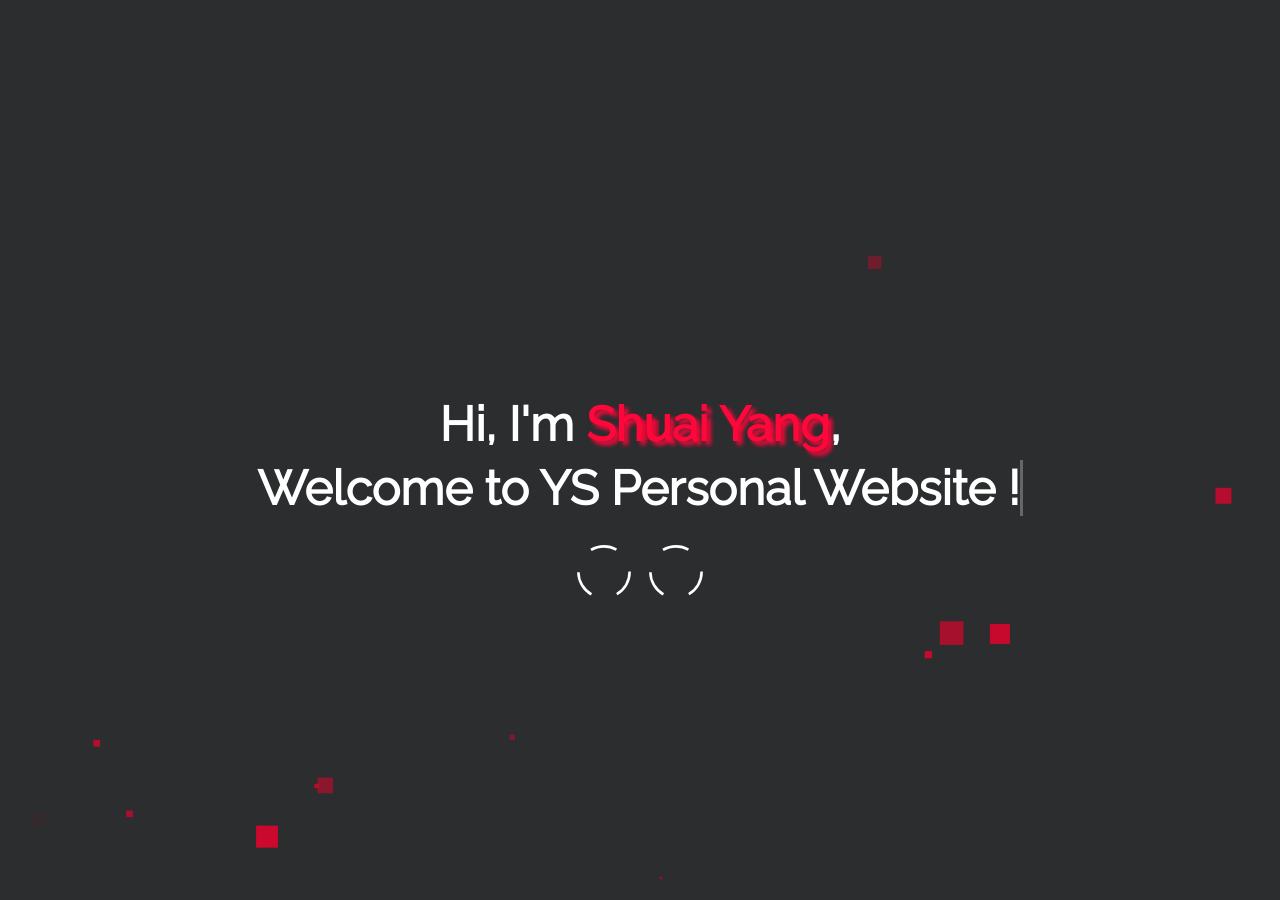
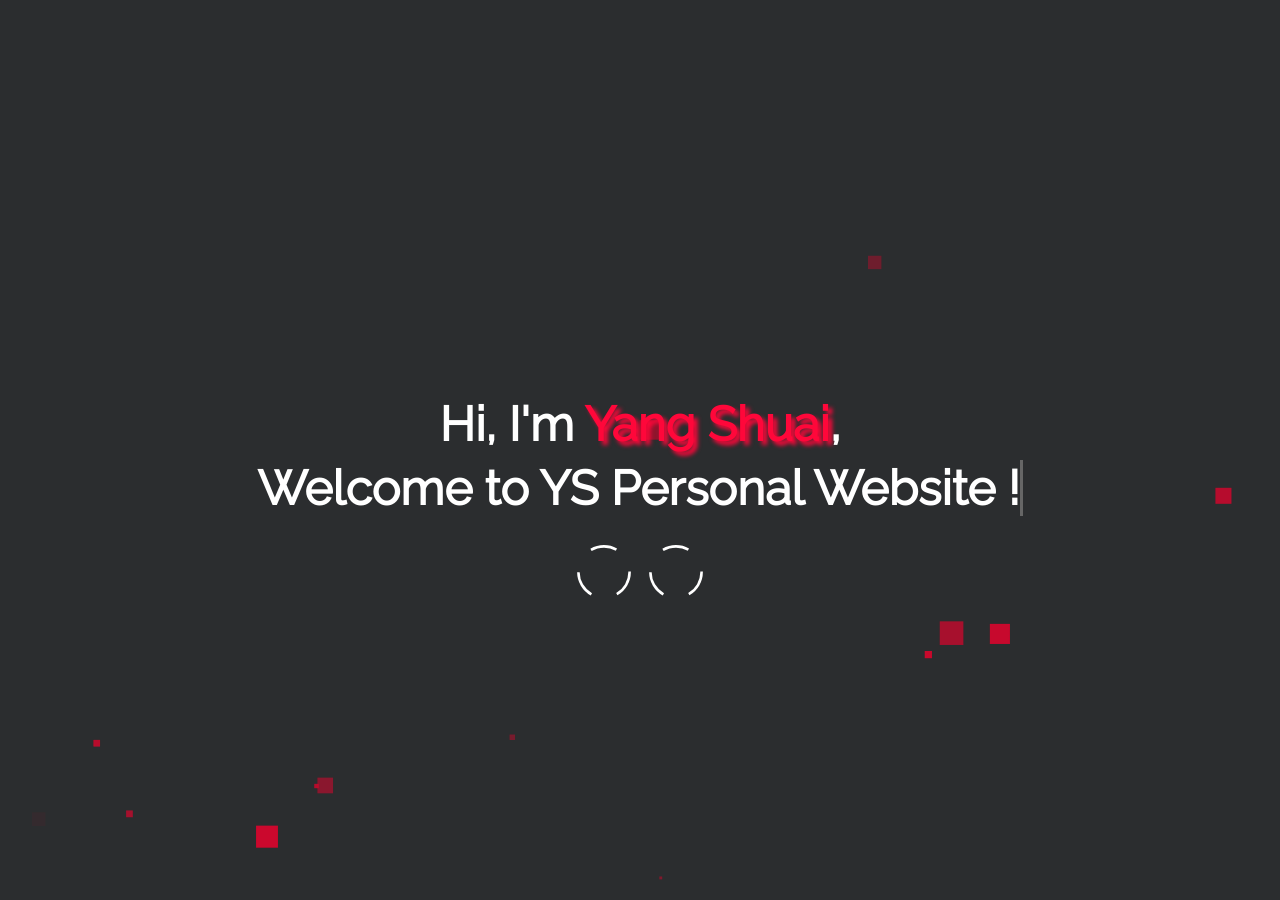
Before and after one commit to YS-IMTech/YS-IMTech.github.io, a Jekyll site: the page built from index.html, in a window 1280 px wide and 900 px high. Built offline with Jekyll 4.4.1, drawn with Linux system fonts in a browser that asks for light colours; comment, search, counter and statistics services are not loaded.

```diff
--- a/_config.yml
+++ b/_config.yml
@@ -2,7 +2,7 @@
 
 # GENERAL SITE SETTINGS
 # title: This will be displayed as the website's name in your browser tab.
-title: YSsssMikey
+title: Yang Shuai
 # description: This will be meta HTML tag content. This can be ignored.
 description: Personal website powered by ShuaiYang
 # baseurl: The subpath of your site
@@ -11,7 +11,7 @@ baseurl: "https://ys-imtech.github.io/"
 profile_picture: assets/img/ys_profile.jpg
 # LANDING PAGE
 # username: This will displayed on the landing page as your name.
-username: Shuai Yang
+username: Yang Shuai
 # typing_text: This will be typed before 'scroll down for more'.
 # > set this to your job title, e.g. Fullstack Developer
 typing_text: Welcome to YS Personal Website !!!
```
